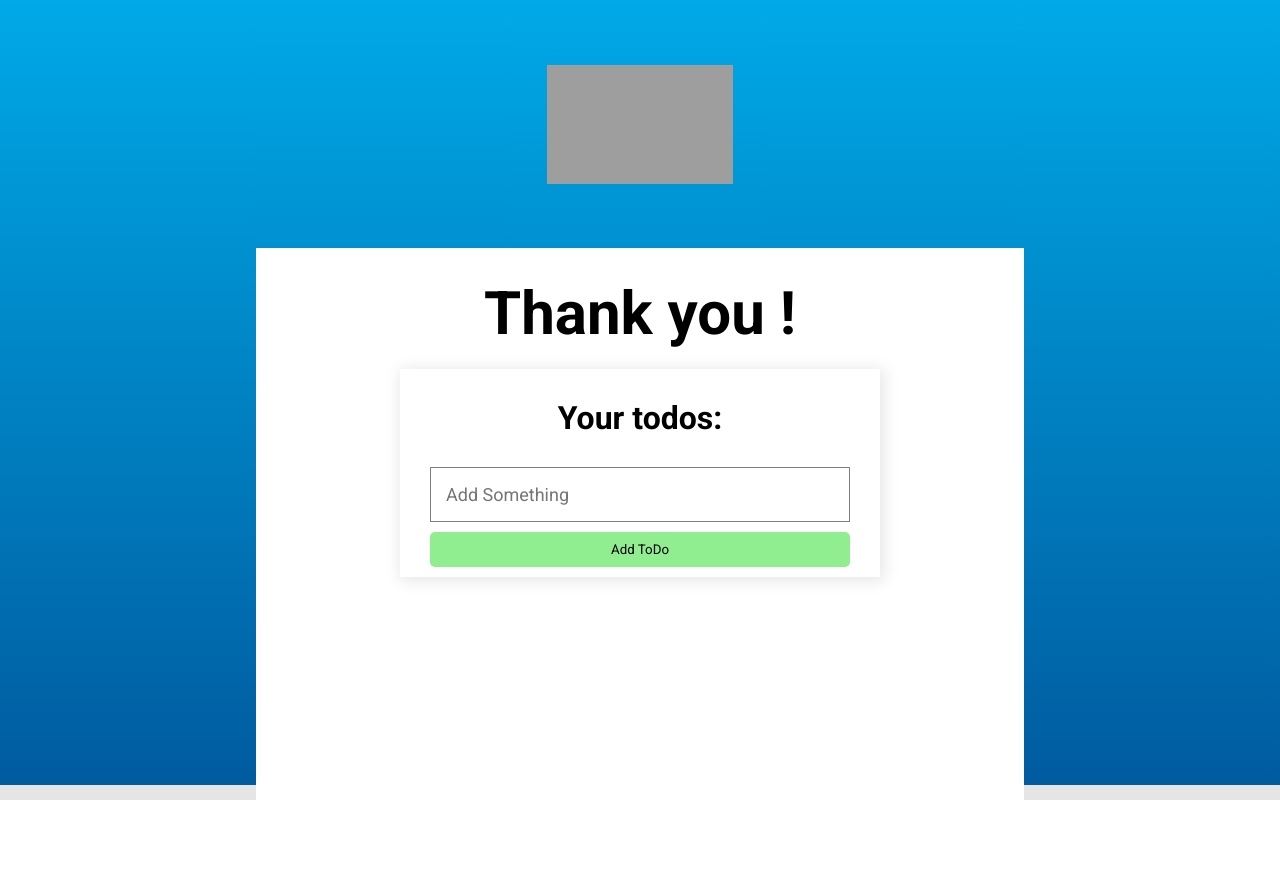
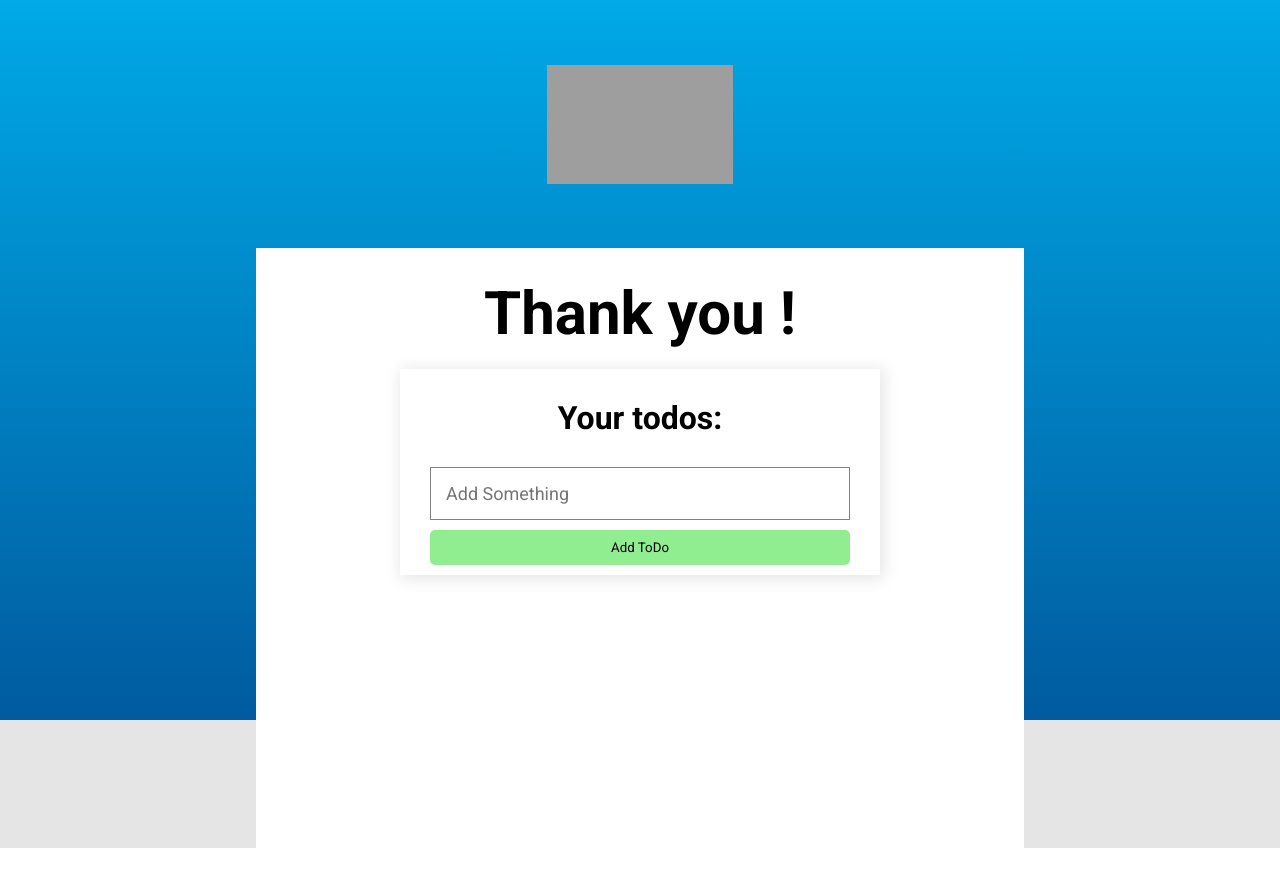
Before and after one commit to some1ask/upswot, a Vue app: page /about in a window 1280 px wide. Shown: the top 886 px of the page. After the commit the page ends 848 px from the top, so only its background shows below. Built offline with nearby package versions, Linux system fonts and the light colour scheme; sample sign-in values are in the browser's storage; grey boxes are pictures that could not be loaded.

Commit message:
upd: fix wrong todo functionality

```diff
--- a/src/App.vue
+++ b/src/App.vue
@@ -7,7 +7,7 @@
 *{
   margin: 0;
   padding: 0;
-  /* box-sizing: border-box; */
+  box-sizing: border-box;
   font-family: 'Roboto',sans-serif;
 }
 </style>
--- a/src/components/LoginForm.vue
+++ b/src/components/LoginForm.vue
@@ -63,6 +63,7 @@ export default {
         return;
       }
       else{
+        localStorage.setItem('isAuthorized',true)
           this.$router.push({
               name:'about',
               params:{
--- a/src/components/TodoList.vue
+++ b/src/components/TodoList.vue
@@ -6,9 +6,11 @@
       <button class="todo-list__button add" @click="addTodo">Add ToDo</button>
     </div>
 
-      <div class="todo-list-item" v-for="item in items" :key="item.index">
+      <div class="todo-list-item" v-for="(item,id) in items" :key="id">
         <div class="todo-list-item__caption" v-if="!item.isEditing">
-          {{ item.value }}
+          "item index" + {{ item.index }}
+          {{item}}
+          {{id}}
         </div>
         <div v-else>
           <input
@@ -21,14 +23,14 @@
           <button
           v-if="!item.isEditing"
             class="todo-list-item__button edit"
-            @click="editTodo(item.index)"
+            @click="editTodo(id)"
           >
             Edit Todo
           </button>
           <button
           v-else
             class="todo-list-item__button save"
-            @click="saveTodo(item.index)"
+            @click="saveTodo(id)"
           >
             Save Todo
           </button>
@@ -58,15 +60,14 @@ export default {
         return;
       } else {
         this.items.push({
-          index: this.items.length,
+          index: this.items.length + 1,
           value: this.value,
           isEditing: false,
         });
         this.value = "";
       }
 
-      console.log(typeof this.items);
-      console.log(typeof this.value);
+
     },
     removeTodo(index) {
       this.items = this.items.filter((element) => element.index !== index);
@@ -75,11 +76,14 @@ export default {
         let tempValue =  this.items[index].value;
       this.items[index].value = tempValue
       this.items[index].isEditing = !this.items[index].isEditing;
+
+
     },
     editTodo(index) {
-      console.log(index);
-    //   console.log(this.items[index]);
+
       this.items[index].isEditing = !this.items[index].isEditing;
+
+
     },
   },
 };
@@ -111,13 +115,14 @@ export default {
   align-items: center;
       max-width: 480px;
   padding: 0 30px;
+  flex-wrap: wrap;
 }
 .todo-list-item__caption{
     word-break: break-all;
     white-space: pre-line;
     /* max-width: 265px; */
     text-align: left;
-    width: 50%;
+    flex-basis: 50%;
 }
 .todo-list__button {
   outline: none;
@@ -137,6 +142,7 @@ export default {
 }
 .todo-list-item-buttons{
     display: flex;
+    flex-basis: 50%;
 }
 .add {
   background-color: lightgreen;
--- a/src/views/AboutView.vue
+++ b/src/views/AboutView.vue
@@ -1,8 +1,7 @@
 <template>
   <div class="about">
-
-      <div class="logo-background">
-         <div class="wrapper">
+    <div class="logo-background">
+      <div class="wrapper">
         <img src="../assets/top-logo.svg" alt="" />
         <div class="main-content">
           <div class="main-content__message">
@@ -22,6 +21,16 @@ export default {
   components: {
     TodoList,
   },
+  created() {
+    if (localStorage.getItem("isAuthorized")) {
+      console.log("authorized");
+    } else {
+      this.$router.replace({
+        name: "login",
+        path: "/login",
+      });
+    }
+  },
 };
 </script>
 <style scoped>
@@ -29,33 +38,42 @@ export default {
   max-width: 1920px;
   padding: 0 20%;
 }
+
 .about {
   min-height: 100vh;
-  background: #e5e5e5;
-  background-size: cover;
+  height: 100%;
+  background: linear-gradient(
+    180deg,
+    #00a9e7 0px,
+    #005b9f 720px,
+    #e5e5e5 720px,
+    #e5e5e5 100%
+  );
 }
+
 .main-content {
   max-width: 1191px;
-  padding: 30px 0;
+  padding-top: 30px;
   min-height: 600px;
   margin-top: 60px;
   background-color: #fff;
 }
+
 .main-content__message {
   font-size: 60px;
   text-align: center;
   font-weight: 700;
 }
+
 .logo-background {
   position: relative;
-  padding-top: 65px;
-  height: 720px;
   text-align: center;
-  background: linear-gradient(180deg, #00a9e7, #005b9f);
 }
+
 .logo-background img {
   width: 186px;
   height: 119px;
-  text-align: center;
+  margin: 0 auto;
+  margin-top: 65px;
 }
 </style>
```
Also changed, not shown: src/router/index.js (+4 -4 lines).
